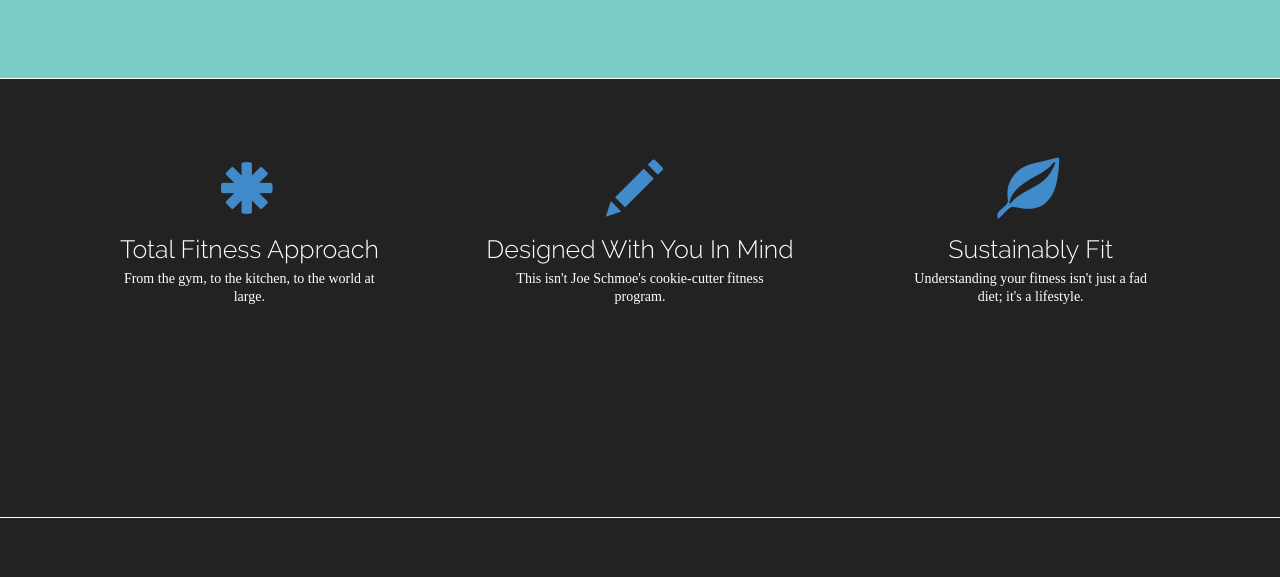
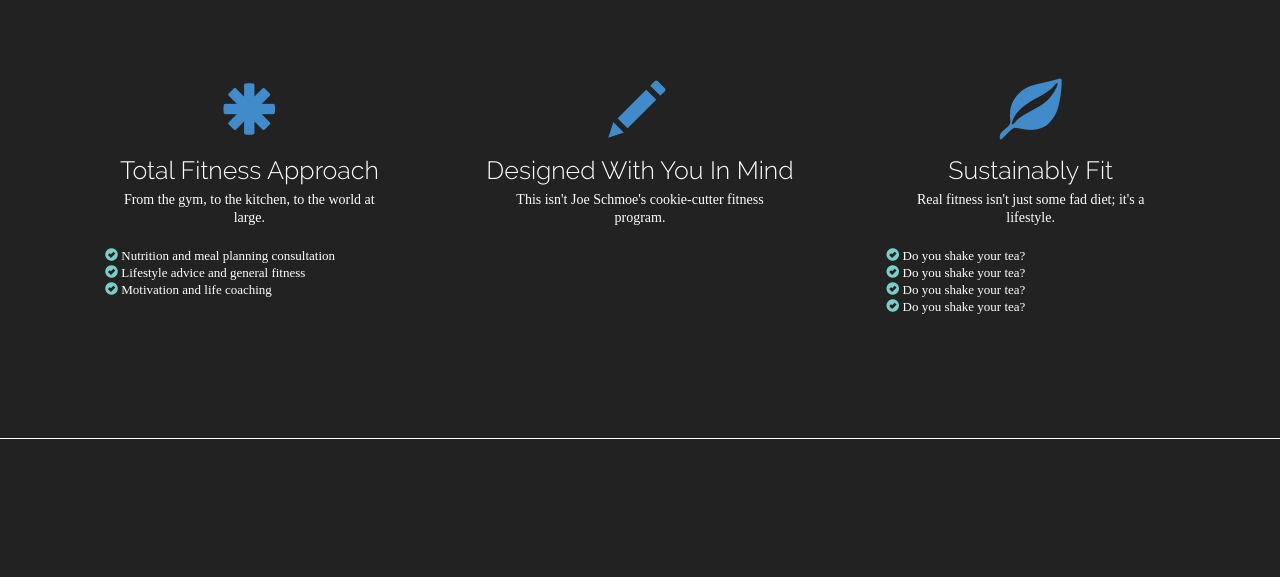
Before and after one commit to mkuchen/djaleo, a Django app: page /cath/ in a window 1280 px wide. Shown: the part 753-1330 px from the top of the page. After the commit the page ends 1192 px from the top, so only its background shows below. Run offline with Django 3.2, Linux system fonts and the light colour scheme; some libraries are stand-ins or nearby versions.

Commit message:
simplify simplify simplify

```diff
--- a/djaleo/static/css/info/cathie_home.css
+++ b/djaleo/static/css/info/cathie_home.css
@@ -97,8 +97,8 @@ div.slideshow-container div.container div.logos-block {
 	position: relative;
 	bottom: -99px;
 	float: right;
-	background: rgb(255,218,185);
-	background: rgba(255,218,185,0.85);
+	background: rgb(255,255,255);
+	/*background: rgba(255,255,255,0.85);*/
 	border-top-left-radius: 12px;
 	border-top-right-radius: 12px;
 	padding: 15px 30px;
@@ -206,10 +206,10 @@ div.content-divider div.container div.divider {
 div.blurry-bg {
 	width: 100%;
 	display: block;
-	background: #fff;
 	background: #222;
 	background-size: 140%;
 	padding-top: 14px;
+	border-top: 1px solid white;
 }
 
 
@@ -250,7 +250,7 @@ div.about-col {
 }
 
 div.about-col div.about-icon {
-	width: 67px;
+	width: 62px;
 	float: center;
 	margin-left: auto;
 	margin-right: auto;
@@ -286,86 +286,29 @@ div.about-col h5 {
 	margin-left: auto;
 	margin-right: auto;
 }
-/* end */
 
-/* testimonials */
-/*
-div.testimonials {
+div.about-col ul {
 	margin-top: 20px;
-	padding-top: 12px;
-	position: relative;
-	display: inline-block;
-	width: 100%;
+	width: 90%;
+	display: block;
+	float: center;
+	margin-left: auto;
+	margin-right: auto;
 }
 
-div.testimonials div.col-md-3 {
-	height: 360px;
-	margin: 8px 46px;
-	padding: 20px;
-	border-radius: 15px;
-	background: rgb(0,0,0);
-	background: rgba(0,0,0,0.7);
-}
-
-div.testimonials div.col-md-3:nth-child(1) {
-	border: 10px solid #BC8DBF;
-}
-
-div.testimonials div.col-md-3:nth-child(3) {
-	border: 10px solid #6ECFF6;
-}
-
-div.testimonials div.col-md-3:nth-child(5) {
-	border: 10px solid #FFF79A;
-}
-
-div.testimonials div.col-md-3 div.testimonial-top {
-	height: 47%;
-	width: 90%;
-	margin: 0 auto;
-	float: center;
-	border-bottom: 1px solid #fff;
-}
-
-div.testimonials div.col-md-3 div.testimonial-top img {
-	width: 100%;
-}
-
-div.testimonials div.col-md-3 div.testimonial-quote {
-	height: 56%;
-	width: 90%;
-	padding: 20px 16px;
-	margin: 0 auto;
-	float: center;
-	background: url('/static/img/quoteMarks.png');
-	background-size: 100%;
-	background-position-y: 13px;
-	background-repeat: no-repeat;
-}
-
-div.testimonials div.col-md-3 div.testimonial-quote p {
-	font-family: "sans serif";
-}
-
-div.testimonials div.col-md-3 div.testimonial-quote p:first-child {
+div.about-col ul li {
 	color: white;
-	font-size: 15px;
-	line-height: 18px;
-}
-
-div.testimonials div.col-md-3 div.testimonial-quote p:nth-child(2) {
 	font-size: 13px;
-	font-style: italic;
-	margin-left: 14px;
-	color: #428bca;
+	font-family: "sans-serif";
 	line-height: 16px;
 }
 
-div.testimonials div.col-md-3 div.testimonial-quote p:nth-child(3) {
-	color: #eee;
-	font-size: 12px;
+div.about-col ul li span {
+	color: #7BCDC8;
 }
-*/
+/* end */
+
+
 /* cath-footer section */
 div.cath-footer {
 	width: 100%;
--- a/templates/info/cathie_home.html
+++ b/templates/info/cathie_home.html
@@ -68,16 +68,6 @@
 				</div>
 			</div>-->
 		</div>
-		<div class="content-divider">
-			<div class="container">
-				<!--
-				<h3> Certified by the Aerobics and Fitness Association of America </h3>
-				<div class="divider"></div>
-				<h3> Now teaching TRX classes </h3>
-				<div class="divider"></div>
-				<h3> Specialized training for seniors and special-needs clients </h3>-->
-			</div>
-		</div>
 		<div class="blurry-bg">
 			<div class="about">
 				<div class="container about-inner">
@@ -89,6 +79,11 @@
 								</div>
 								<h3>  Total Fitness Approach  </h3>
 								<h5>  From the gym, to the kitchen, to the world at large.  </h5>
+								<ul>
+									<li><span class="glyphicon glyphicon-ok-sign"></span> Nutrition and meal planning consultation</li>
+									<li><span class="glyphicon glyphicon-ok-sign"></span> Lifestyle advice and general fitness </li>
+									<li><span class="glyphicon glyphicon-ok-sign"></span> Motivation and life coaching</li>
+								</ul>
 							</div>
 						</div>
 
@@ -108,7 +103,13 @@
 									<span class="glyphicon glyphicon-leaf"></span>
 								</div>
 								<h3> Sustainably Fit </h3>
-								<h5> Understanding your fitness isn't just a fad diet; it's a lifestyle. </h5>
+								<h5> Real fitness isn't just some fad diet; it's a lifestyle. </h5>
+								<ul>
+									<li><span class="glyphicon glyphicon-ok-sign"></span> Do you shake your tea?</li>
+									<li><span class="glyphicon glyphicon-ok-sign"></span> Do you shake your tea?</li>
+									<li><span class="glyphicon glyphicon-ok-sign"></span> Do you shake your tea?</li>
+									<li><span class="glyphicon glyphicon-ok-sign"></span> Do you shake your tea?</li>
+								</ul>
 							</div>
 						</div>
 
```
